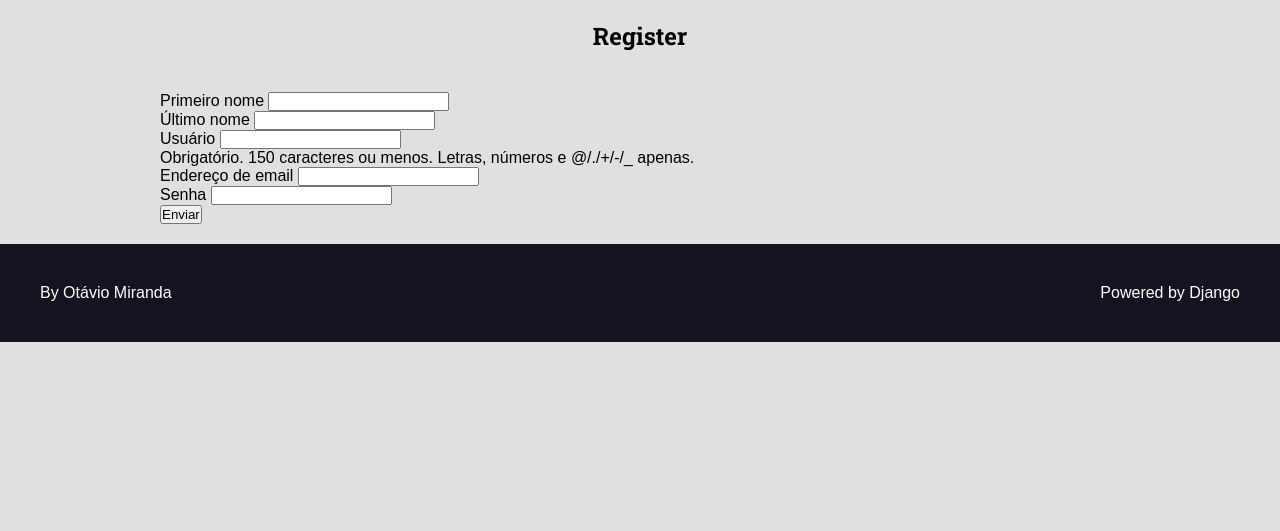
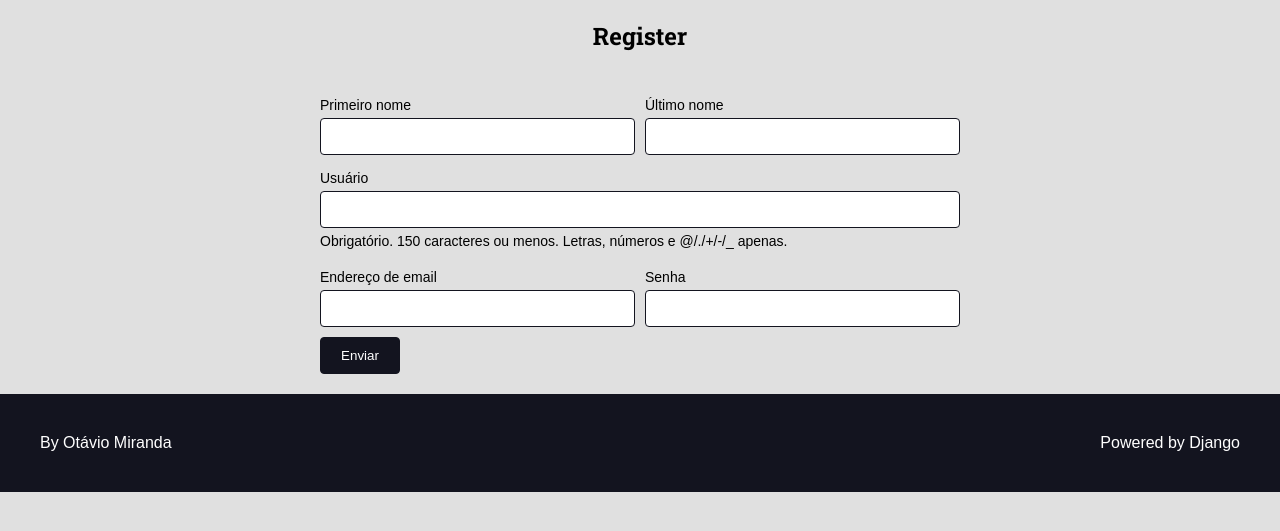
Before and after one commit to Isaquesque/projeto_django_1, a Django app: template authors/templates/authors/register.html in a window 1280 px wide. Shown: the part 113-644 px from the top of the page. Run offline with Django 5.2, Linux system fonts and the light colour scheme; the template is opened without the code that fills it: values that come from a table or form of the project are taken from there, others are empty.

Commit message:
criando estilos para o form de registro de usuário

```diff
--- a/static/global/css/styles.css
+++ b/static/global/css/styles.css
@@ -315,6 +315,48 @@ h1,h2,h3,h4,h5,h6{
     filter: brightness(.8);
 }
 
+/* forms */
+
+.form-content{
+    padding-top: 2rem;
+    padding-bottom: 2rem;
+    margin: 0 auto;
+    max-width: 64rem;
+    display: flex;
+    flex-wrap: wrap;
+    gap: 1rem;
+}
+.form-group{
+    flex-grow: 1;
+}
+
+.form-submit{
+    flex-basis: 100%;
+}
+
+.form-submit input{
+    max-width: 8rem;
+    color: var(--color-white);
+    background-color: var(--color-primary-dark);
+    cursor: pointer;
+}
+
+.form-content label, .help-text, .errorlist{
+    display: block;
+    margin: 0.5rem 0;
+    font-size: 1.4rem;
+}
+.errorlist{
+    list-style: none;
+    color: var(--color-error-dark);
+}
+.form-content input{
+    width: 100%;
+    padding: 1rem;
+    border-radius: 0.4rem;
+    border: 1px solid var(--color-primary-dark);
+}
+
 /* classes ultilitarias */
 
 .my{
@@ -325,10 +367,6 @@ h1,h2,h3,h4,h5,h6{
     padding-top: 2rem;
     padding-bottom: 2rem;
 }
-.form-content{
-    padding-top: 2rem;
-    padding-bottom: 2rem;
-}
 
 .text-center{
     text-align: center;
```
